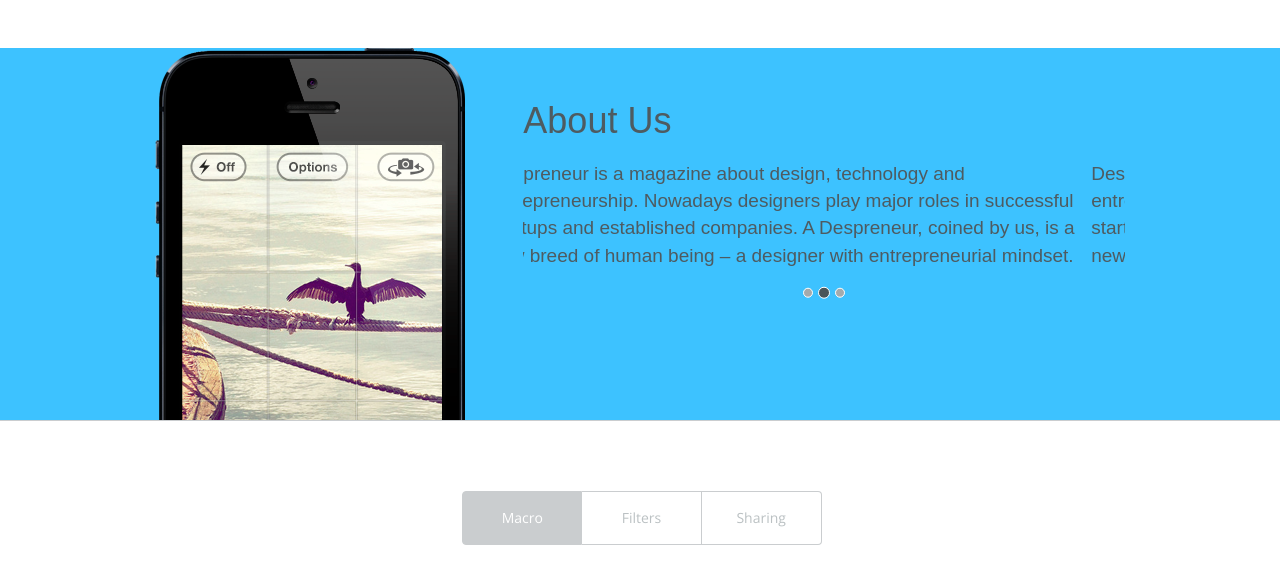
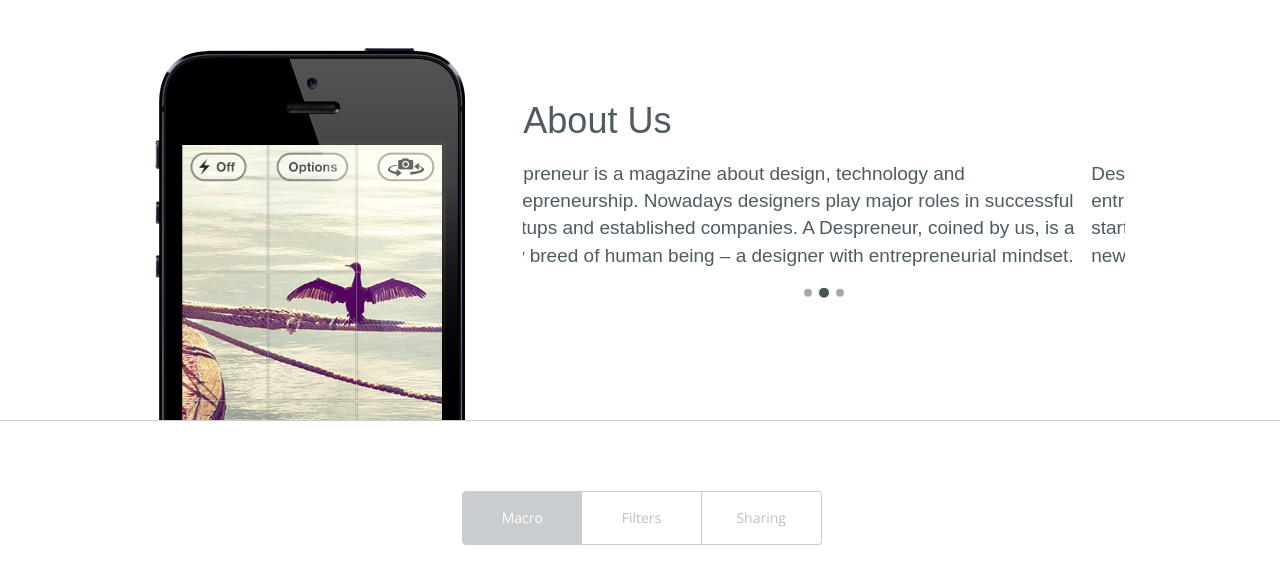
Before and after one commit to postrowinski/example-project, a plain HTML site: page index.html in a window 1280 px wide. Shown: the part 618-1201 px from the top of the page. Drawn offline with nearby package versions, Linux system fonts and the light colour scheme; a web font is replaced by a local one.

Commit message:
white bg color

```diff
--- a/style.css
+++ b/style.css
@@ -91,7 +91,6 @@ nav {
 .about, .contact {
     border-bottom: 1px solid #cacdcf;
     color: #4e5b61;
-    background: #3dc2ff;
 }
 
 .about .row [class*="col"]:last-of-type {
```
